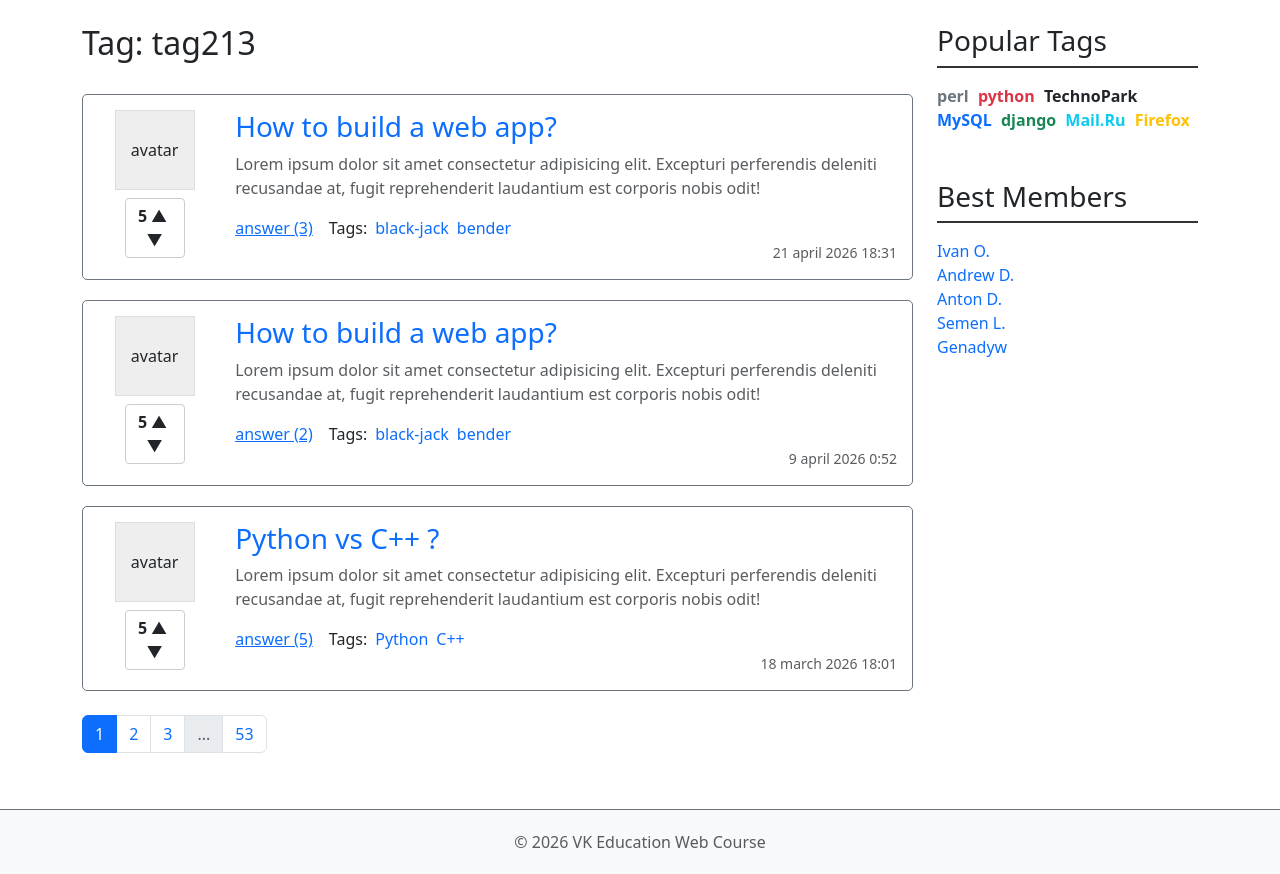
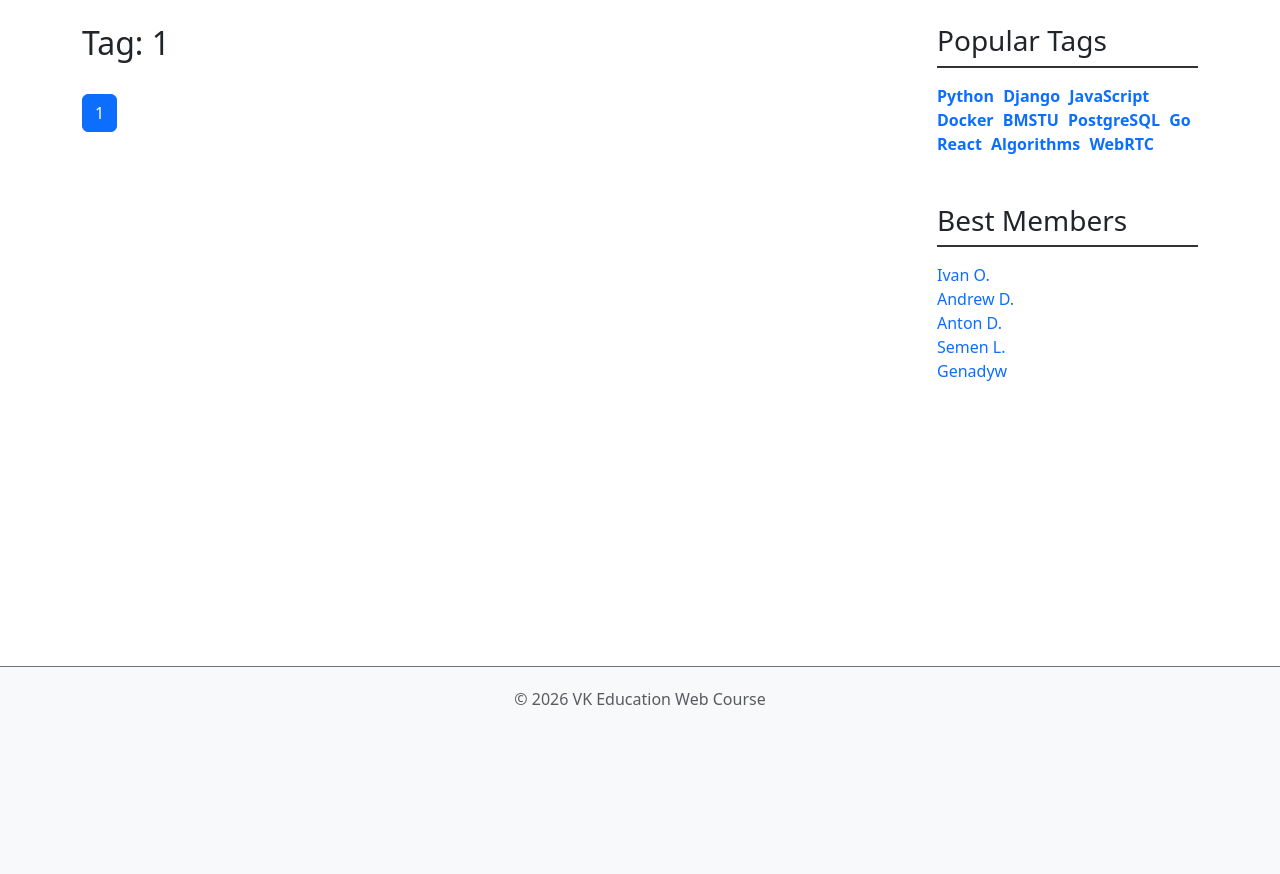
Before and after one commit to Oven29/2026-VK-EDU-Web-11-Ovchinnikov-I, a Django app: page /tag/1/ in a window 1280 px wide. Shown: the part 69-943 px from the top of the page. After the commit the page ends 774 px from the top, so only its background shows below. Run offline with Django 5.2, Linux system fonts and the light colour scheme; some libraries are stand-ins or nearby versions.

Commit message:
feat - add "fish" data, create pagination and view data

```diff
--- a/questions/templates/questions/base.html
+++ b/questions/templates/questions/base.html
@@ -54,13 +54,9 @@
                 <div class="mb-5">
                     <h3 class="sidebar-title">Popular Tags</h3>
                     <div class="tag-cloud fw-bold">
-                        <a href="{% url 'tag' '213' %}" class="text-decoration-none text-secondary">perl</a>
-                        <a href="{% url 'tag' '213' %}" class="text-decoration-none text-danger">python</a>
-                        <a href="{% url 'tag' '213' %}" class="text-decoration-none text-dark">TechnoPark</a>
-                        <a href="{% url 'tag' '213' %}" class="text-decoration-none text-primary">MySQL</a>
-                        <a href="{% url 'tag' '213' %}" class="text-decoration-none text-success">django</a>
-                        <a href="{% url 'tag' '213' %}" class="text-decoration-none text-info">Mail.Ru</a>
-                        <a href="{% url 'tag' '213' %}" class="text-decoration-none text-warning">Firefox</a>
+                        {% for tag in tags %}
+                        <a href="{% url 'tag' tag %}" class="text-decoration-none text-primary">{{ tag }}</a>
+                        {% endfor %}
                     </div>
                 </div>
 
--- a/questions/templates/questions/index.html
+++ b/questions/templates/questions/index.html
@@ -1,113 +1,94 @@
 {% extends 'questions/base.html' %}
+
+{% if tag or hot %}
+{% block title %}{{ title }}{% endblock %}
+{% endif %}
 
 {% block content %}
 <div class="d-flex align-items-baseline mb-4">
-    <h2 class="me-3">New Questions</h2>
+    <h2 class="me-3">{{ title }}</h2>
+    {% if not tag and not hot %}
     <a href="{% url 'hot' %}" class="text-decoration-none">Hot Questions</a>
+    {% endif %}
 </div>
 
 <!-- вопросы -->
+{% for q in questions %}
 <div class="question-card">
     <div class="row">
         <div class="col-2 text-center">
             <div class="avatar-box mx-auto mb-2 d-flex align-items-center justify-content-center">
-                <span>avatar</span>
+                <span>{{ q.author }}</span>
             </div>
 
-            <div class="vote-widget mx-auto">
-                <div class="fw-bold me-1 vote-count">5</div>
+            <div class="vote-widget mx-auto p-0 mt-3">
+                <div class="fw-bold me-1 vote-count">{{ q.rating }}</div>
                 <span class="vote-btn me-1" data-action="up">▲</span>
                 <span class="vote-btn" data-action="down">▼</span>
             </div>
 
         </div>
         <div class="col-10">
-            <h3><a href="{% url 'question' 1 %}" class="text-decoration-none">How to build a web app?</a></h3>
-            <p class="text-muted">Lorem ipsum dolor sit amet consectetur adipisicing elit. Excepturi perferendis
-                deleniti recusandae at, fugit reprehenderit laudantium est corporis nobis odit!</p>
+            <h3><a href="{% url 'question' q.id %}" class="text-decoration-none">
+                    {{ q.title }}
+                </a></h3>
+            <p class="text-muted">{{ q.content|truncatewords:20 }}</p>
             <div class="d-flex align-items-center mt-3">
                 <a href="{% url 'question' 1 %}" class="me-3 text-decoration-underline">answer (3)</a>
                 <span class="me-2">Tags:</span>
-                <a href="{% url 'tag' '213' %}" class="me-2 text-decoration-none">black-jack</a>
-                <a href="{% url 'tag' '213' %}" class="text-decoration-none">bender</a>
+                {% for tag in q.tags %}
+                <a href="{% url 'tag' tag %}" class="me-2 text-decoration-none">{{ tag }}</a>
+                {% endfor %}
             </div>
 
             <div class="text-end text-muted">
-                <small>21 april 2026 18:31</small>
+                <small>{{ q.created_at }}</small>
             </div>
         </div>
     </div>
 </div>
-<div class="question-card">
-    <div class="row">
-        <div class="col-2 text-center">
-            <div class="avatar-box mx-auto mb-2 d-flex align-items-center justify-content-center">
-                <span>avatar</span>
-            </div>
-
-            <div class="vote-widget mx-auto">
-                <div class="fw-bold me-1 vote-count">5</div>
-                <span class="vote-btn me-1" data-action="up">▲</span>
-                <span class="vote-btn" data-action="down">▼</span>
-            </div>
-        </div>
-        <div class="col-10">
-            <h3><a href="{% url 'question' 2 %}" class="text-decoration-none">How to build a web app?</a></h3>
-            <p class="text-muted">Lorem ipsum dolor sit amet consectetur adipisicing elit. Excepturi perferendis
-                deleniti recusandae at, fugit reprehenderit laudantium est corporis nobis odit!</p>
-            <div class="d-flex align-items-center mt-3">
-                <a href="{% url 'question' 2 %}" class="me-3 text-decoration-underline">answer (2)</a>
-                <span class="me-2">Tags:</span>
-                <a href="{% url 'tag' '213' %}" class="me-2 text-decoration-none">black-jack</a>
-                <a href="{% url 'tag' '213' %}" class="text-decoration-none">bender</a>
-            </div>
-
-            <div class="text-end text-muted">
-                <small>9 april 2026 0:52</small>
-            </div>
-        </div>
-    </div>
-</div>
-<div class="question-card">
-    <div class="row">
-        <div class="col-2 text-center">
-            <div class="avatar-box mx-auto mb-2 d-flex align-items-center justify-content-center">
-                <span>avatar</span>
-            </div>
-            <div class="vote-widget mx-auto">
-                <div class="fw-bold me-1 vote-count">5</div>
-                <span class="vote-btn me-1" data-action="up">▲</span>
-                <span class="vote-btn" data-action="down">▼</span>
-            </div>
-
-        </div>
-        <div class="col-10">
-            <h3><a href="{% url 'question' 3 %}" class="text-decoration-none">Python vs C++ ?</a></h3>
-            <p class="text-muted">Lorem ipsum dolor sit amet consectetur adipisicing elit. Excepturi perferendis
-                deleniti recusandae at, fugit reprehenderit laudantium est corporis nobis odit!</p>
-            <div class="d-flex align-items-center mt-3">
-                <a href="{% url 'question' 3 %}" class="me-3 text-decoration-underline">answer (5)</a>
-                <span class="me-2">Tags:</span>
-                <a href="{% url 'tag' '213' %}" class="me-2 text-decoration-none">Python</a>
-                <a href="{% url 'tag' '213' %}" class="text-decoration-none">C++</a>
-
-            </div>
-
-            <div class="text-end text-muted">
-                <small>18 march 2026 18:01</small>
-            </div>
-        </div>
-    </div>
-</div>
-
+{% endfor %}
 
 <nav aria-label="Page navigation" class="mt-4">
     <ul class="pagination">
-        <li class="page-item active"><a class="page-link" href="#">1</a></li>
-        <li class="page-item"><a class="page-link" href="#">2</a></li>
-        <li class="page-item"><a class="page-link" href="#">3</a></li>
-        <li class="page-item disabled"><span class="page-link">...</span></li>
-        <li class="page-item"><a class="page-link" href="#">53</a></li>
+        {% if questions.has_previous %}
+            <li class="page-item">
+                <a class="page-link" href="?page={{ questions.previous_page_number }}">&laquo;</a>
+            </li>
+        {% endif %}
+
+        {% for num in questions.paginator.page_range %}
+
+            {% if num == 1 %}
+                <li class="page-item {% if questions.number == num %}active{% endif %}">
+                    <a class="page-link" href="?page={{ num }}">{{ num }}</a>
+                </li>
+
+            {% elif num > questions.number|add:'-2' and num < questions.number|add:'2' %}
+                {% if num != 1 and num != questions.paginator.num_pages %}
+                    <li class="page-item {% if questions.number == num %}active{% endif %}">
+                        <a class="page-link" href="?page={{ num }}">{{ num }}</a>
+                    </li>
+                {% endif %}
+
+            {% elif num == questions.number|add:'-2' and num > 1 %}
+                <li class="page-item disabled"><span class="page-link">...</span></li>
+            {% elif num == questions.number|add:'2' and num < questions.paginator.num_pages %}
+                <li class="page-item disabled"><span class="page-link">...</span></li>
+            {% elif num == questions.paginator.num_pages %}
+                <li class="page-item {% if questions.number == num %}active{% endif %}">
+                    <a class="page-link" href="?page={{ num }}">{{ num }}</a>
+                </li>
+            {% endif %}
+
+        {% endfor %}
+
+        {% if questions.has_next %}
+            <li class="page-item">
+                <a class="page-link" href="?page={{ questions.next_page_number }}">&raquo;</a>
+            </li>
+        {% endif %}
     </ul>
 </nav>
+
 {% endblock %}
--- a/questions/templates/questions/tag.html
+++ /dev/null
@@ -1,114 +0,0 @@
-{% extends 'questions/base.html' %}
-
-{% block title %}Tag: tag213{% endblock %}
-
-{% block content %}
-<div class="d-flex align-items-baseline mb-4">
-    <h2 class="me-3">Tag: tag213</h2>
-</div>
-
-<!-- вопросы -->
-<div class="question-card">
-    <div class="row">
-        <div class="col-2 text-center">
-            <div class="avatar-box mx-auto mb-2 d-flex align-items-center justify-content-center">
-                <span>avatar</span>
-            </div>
-
-            <div class="vote-widget mx-auto">
-                <div class="fw-bold me-1 vote-count">5</div>
-                <span class="vote-btn me-1" data-action="up">▲</span>
-                <span class="vote-btn" data-action="down">▼</span>
-            </div>
-
-        </div>
-        <div class="col-10">
-            <h3><a href="{% url 'question' 1 %}" class="text-decoration-none">How to build a web app?</a></h3>
-            <p class="text-muted">Lorem ipsum dolor sit amet consectetur adipisicing elit. Excepturi perferendis
-                deleniti recusandae at, fugit reprehenderit laudantium est corporis nobis odit!</p>
-            <div class="d-flex align-items-center mt-3">
-                <a href="{% url 'question' 1 %}" class="me-3 text-decoration-underline">answer (3)</a>
-                <span class="me-2">Tags:</span>
-                <a href="{% url 'tag' '213' %}" class="me-2 text-decoration-none">black-jack</a>
-                <a href="{% url 'tag' '213' %}" class="text-decoration-none">bender</a>
-            </div>
-
-            <div class="text-end text-muted">
-                <small>21 april 2026 18:31</small>
-            </div>
-        </div>
-    </div>
-</div>
-<div class="question-card">
-    <div class="row">
-        <div class="col-2 text-center">
-            <div class="avatar-box mx-auto mb-2 d-flex align-items-center justify-content-center">
-                <span>avatar</span>
-            </div>
-
-            <div class="vote-widget mx-auto">
-                <div class="fw-bold me-1 vote-count">5</div>
-                <span class="vote-btn me-1" data-action="up">▲</span>
-                <span class="vote-btn" data-action="down">▼</span>
-            </div>
-        </div>
-        <div class="col-10">
-            <h3><a href="{% url 'question' 2 %}" class="text-decoration-none">How to build a web app?</a></h3>
-            <p class="text-muted">Lorem ipsum dolor sit amet consectetur adipisicing elit. Excepturi perferendis
-                deleniti recusandae at, fugit reprehenderit laudantium est corporis nobis odit!</p>
-            <div class="d-flex align-items-center mt-3">
-                <a href="{% url 'question' 2 %}" class="me-3 text-decoration-underline">answer (2)</a>
-                <span class="me-2">Tags:</span>
-                <a href="{% url 'tag' '213' %}" class="me-2 text-decoration-none">black-jack</a>
-                <a href="{% url 'tag' '213' %}" class="text-decoration-none">bender</a>
-            </div>
-
-            <div class="text-end text-muted">
-                <small>9 april 2026 0:52</small>
-            </div>
-        </div>
-    </div>
-</div>
-<div class="question-card">
-    <div class="row">
-        <div class="col-2 text-center">
-            <div class="avatar-box mx-auto mb-2 d-flex align-items-center justify-content-center">
-                <span>avatar</span>
-            </div>
-            <div class="vote-widget mx-auto">
-                <div class="fw-bold me-1 vote-count">5</div>
-                <span class="vote-btn me-1" data-action="up">▲</span>
-                <span class="vote-btn" data-action="down">▼</span>
-            </div>
-
-        </div>
-        <div class="col-10">
-            <h3><a href="{% url 'question' 3 %}" class="text-decoration-none">Python vs C++ ?</a></h3>
-            <p class="text-muted">Lorem ipsum dolor sit amet consectetur adipisicing elit. Excepturi perferendis
-                deleniti recusandae at, fugit reprehenderit laudantium est corporis nobis odit!</p>
-            <div class="d-flex align-items-center mt-3">
-                <a href="{% url 'question' 3 %}" class="me-3 text-decoration-underline">answer (5)</a>
-                <span class="me-2">Tags:</span>
-                <a href="{% url 'tag' '213' %}" class="me-2 text-decoration-none">Python</a>
-                <a href="{% url 'tag' '213' %}" class="text-decoration-none">C++</a>
-
-            </div>
-
-            <div class="text-end text-muted">
-                <small>18 march 2026 18:01</small>
-            </div>
-        </div>
-    </div>
-</div>
-
-
-<nav aria-label="Page navigation" class="mt-4">
-    <ul class="pagination">
-        <li class="page-item active"><a class="page-link" href="#">1</a></li>
-        <li class="page-item"><a class="page-link" href="#">2</a></li>
-        <li class="page-item"><a class="page-link" href="#">3</a></li>
-        <li class="page-item disabled"><span class="page-link">...</span></li>
-        <li class="page-item"><a class="page-link" href="#">53</a></li>
-    </ul>
-</nav>
-{% endblock %}
--- a/questions/views.py
+++ b/questions/views.py
@@ -1,13 +1,64 @@
-from django.shortcuts import render
+from django.shortcuts import redirect, render
+from .utils import paginate
+
+
+TAGS = [
+    'Python', 'Django', 'JavaScript', 'Docker', 'BMSTU',
+    'PostgreSQL', 'Go', 'React', 'Algorithms', 'WebRTC',
+    'CSS', 'HTML', 'Linux', 'SQLAlchemy', 'Git'
+]
+
+ANSWERS = [
+    {
+        'content': f'Answer body for question. This is a very helpful solution #{i}',
+        'author': f'User_{i}',
+        'created_at': '2026-04-08',
+        'is_correct': i % 5 == 0,
+        'rating': i * 2
+    } for i in range(1, 10)
+]
+
+QUESTIONS = []
+
+for i in range(1, 41):
+    QUESTIONS.append({
+        'id': i,
+        'title': f'How to solve problem #{i}?',
+        'content': f'Full description for question number {i}. I am having trouble with my implementation in the lab work. Any suggestions?',
+        'author': f'Ivan_{i}',
+        'created_at': f'2026-03-{ (i % 30) + 1:02d}',
+        'tags': [TAGS[i % len(TAGS)], TAGS[(i + 1) % len(TAGS)]],
+        'rating': i * 3 - 10,
+        'answers_count': i % 7,
+    })
 
 
 def index(request):
-    return render(request, 'questions/index.html')
+    page_obj = paginate(QUESTIONS, request, per_page=10)
+    context = {
+        'questions': page_obj,
+        'tags': TAGS[:10],
+        'title': 'Ivan Ask'
+    }
+
+    return render(request, 'questions/index.html', context)
 
 
 def question(request, pk: int):
-    print(pk)
-    return render(request, 'questions/question.html')
+    question = next((q for q in QUESTIONS if q['id'] == pk), QUESTIONS[0])
+    if question is None:
+        # Заглушка
+        return redirect('index')
+
+    page_obj = paginate(ANSWERS, request, per_page=5)
+    print(ANSWERS)
+    context = {
+        'question': question,
+        'answers': page_obj,
+        'tags': TAGS[:10],
+    }
+
+    return render(request, 'questions/question.html', context)
 
 
 def ask(request):
@@ -15,8 +66,26 @@
 
 
 def tag(request, tag: str):
-    return render(request, 'questions/tag.html')
+    questions = [q for q in QUESTIONS if tag in q['tags']]
+    page_obj = paginate(questions, request, per_page=10)
+    context = {
+        'questions': page_obj,
+        'tag': tag,
+        'tags': TAGS[:10],
+        'title': f'Tag: {tag}'
+    }
+
+    return render(request, 'questions/index.html', context)
 
 
 def hot(request):
-    return render(request, 'questions/hot.html')
+    questions = sorted(QUESTIONS, key=lambda q: q['rating'], reverse=True)
+    page_obj = paginate(questions, request, per_page=10)
+    context = {
+        'questions': page_obj,
+        'tags': TAGS[:10],
+        'hot': True,
+        'title': 'Hot Questions'
+    }
+
+    return render(request, 'questions/index.html', context)
```
Also changed, not shown: questions/templates/questions/hot.html (deleted, +0 -114 lines), questions/templates/questions/question.html (+59 -44 lines), questions/utils.py (added, +16 -0 lines).
